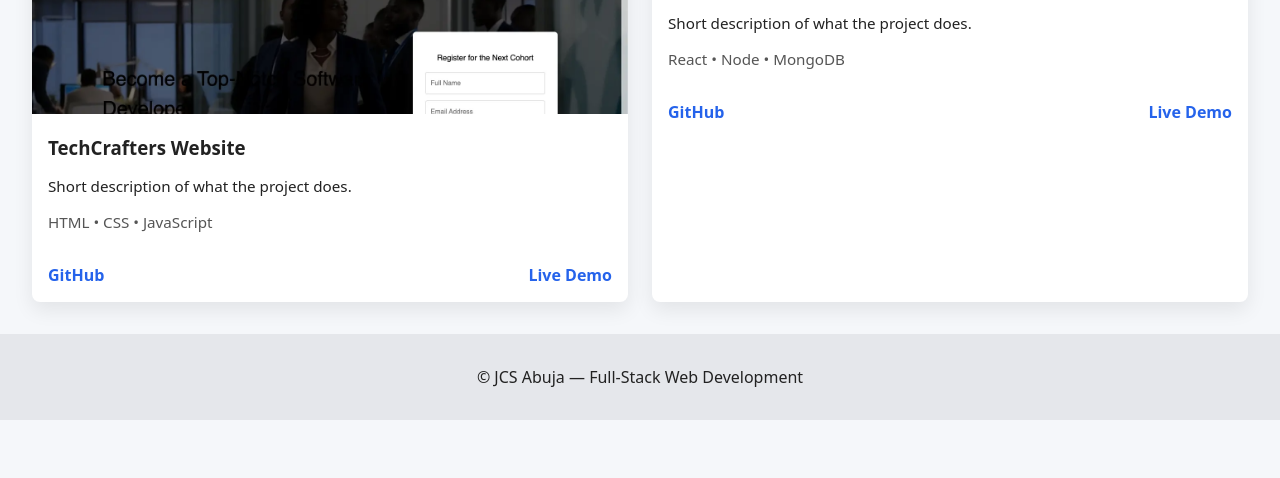
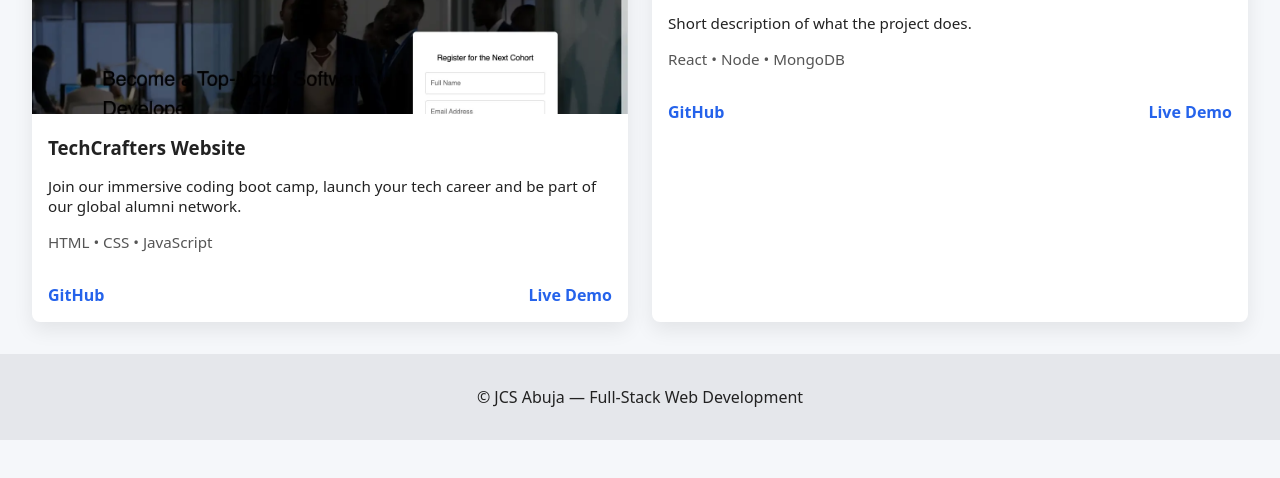
Before and after one commit to shabaimrandev/jcs-student-project, a plain HTML site: page index.html in a window 1280 px wide. Shown: the part 286-764 px from the top of the page. Drawn offline with Linux system fonts and the light colour scheme.

Commit message:
Update index.html

```diff
--- a/index.html
+++ b/index.html
@@ -3,7 +3,9 @@
 <head>
   <meta charset="UTF-8" />
   <meta name="viewport" content="width=device-width, initial-scale=1.0" />
+
   <title>JCS Abuja – Student Project Showcase</title>
+
   <link rel="stylesheet" href="style.css" />
 </head>
 <body>
@@ -17,7 +19,7 @@
     <div class="card">
       <img src="assets/screenshots/project1.webp" alt="Princewill Project screenshot" />
       <h3>TechCrafters Website</h3>
-      <p>Short description of what the project does.</p>
+      <p>Join our immersive coding boot camp, launch your tech career and be part of our global alumni network.</p>
       <p class="tech">HTML • CSS • JavaScript</p>
       <div class="links">
         <a href="https://github.com/princewillnwabueze0714" target="_blank">GitHub</a>
```
